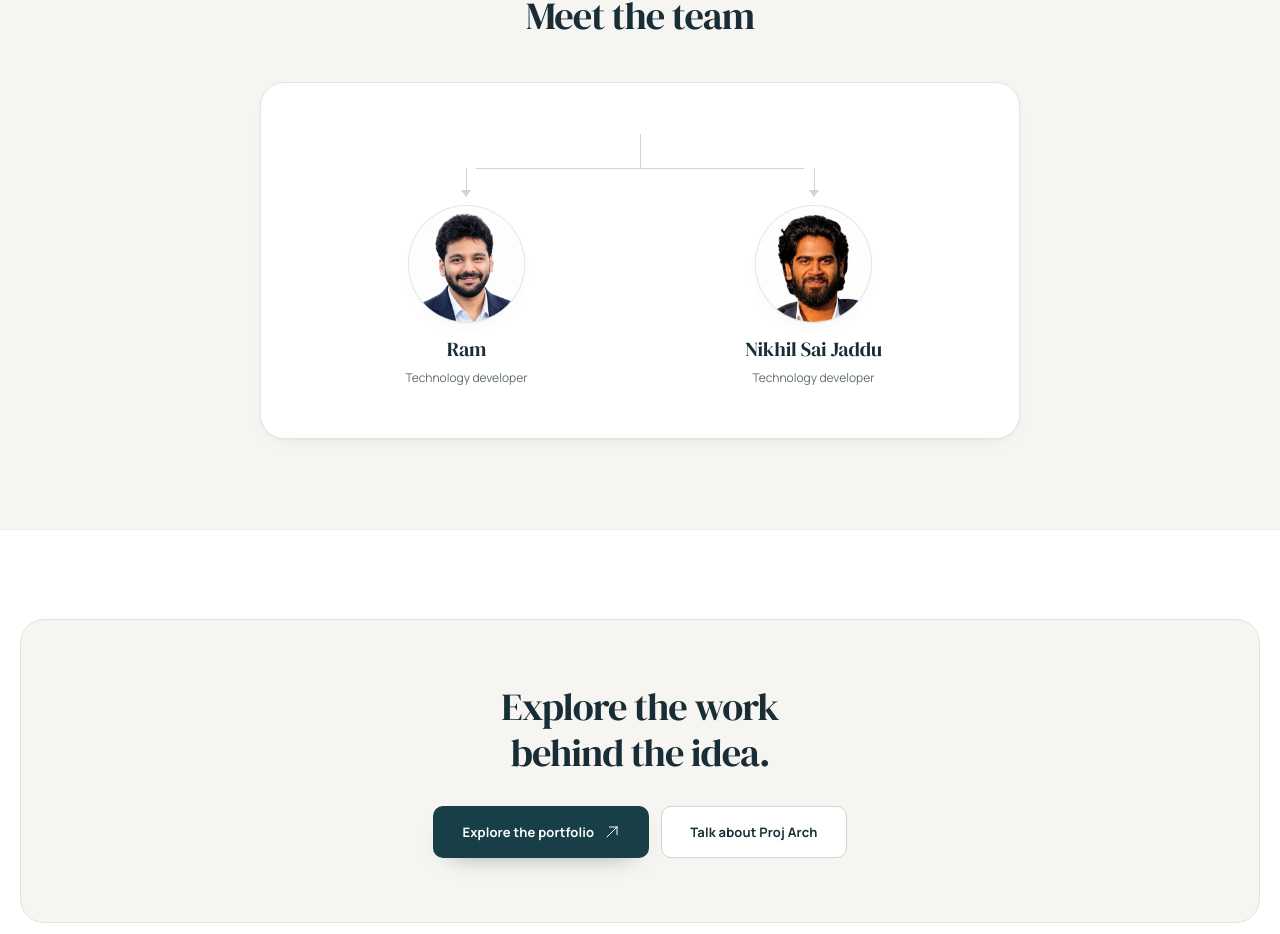
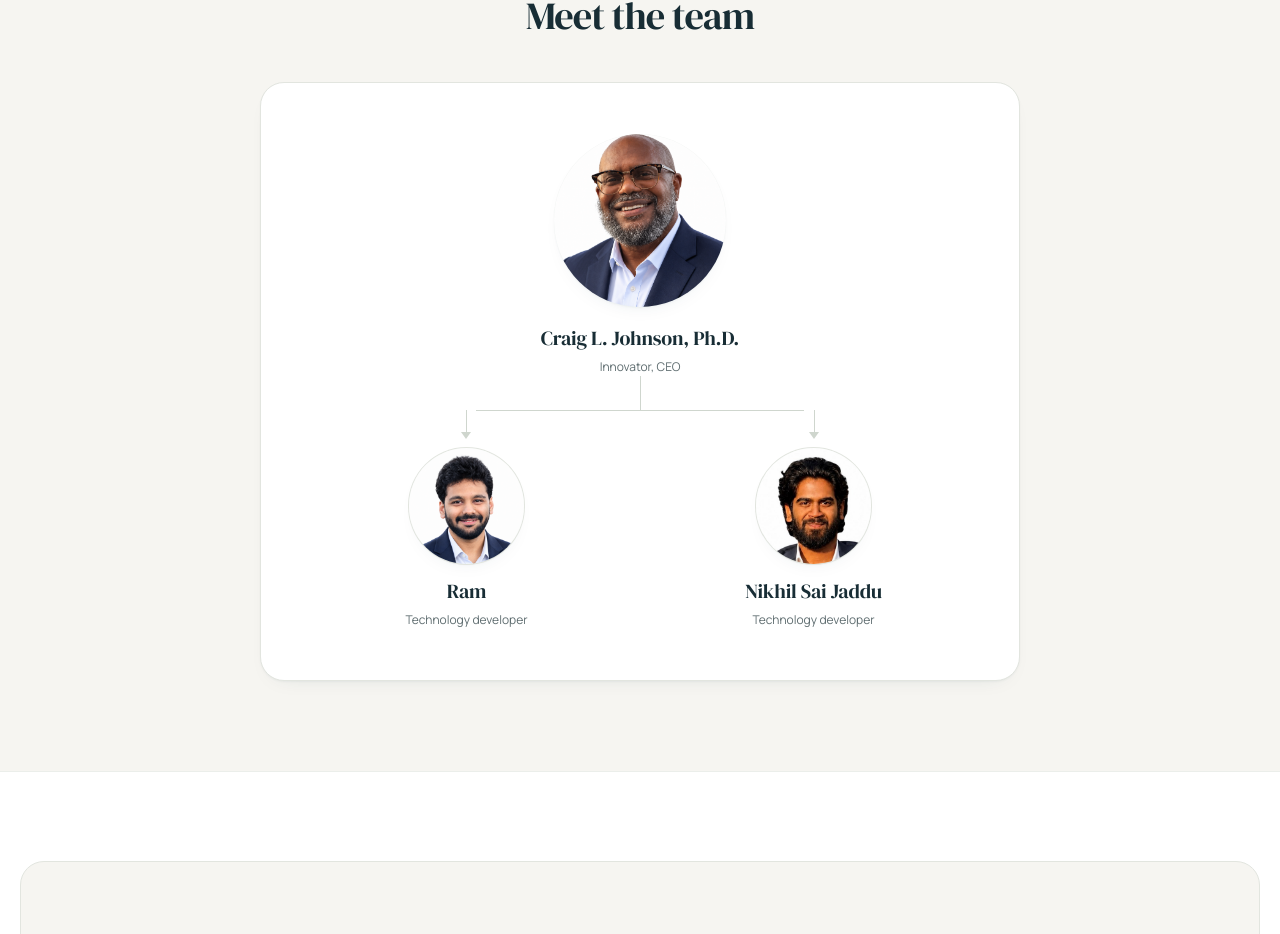
Before and after one commit to cj2025-personal/professor-portfolio-dashboard, a React (Create React App) app: page /proj-arch in a window 1280 px wide. Shown: the part 6055-6989 px from the top of the page. Built offline with nearby package versions, Linux system fonts and the light colour scheme; no server answers.

Commit message:
Always render Proj Arch lead portrait

```diff
--- a/public/content/archivyn.json
+++ b/public/content/archivyn.json
@@ -173,6 +173,7 @@
     "team": {
       "eyebrow": "The people behind the project",
       "title": "Meet the team",
+      "leadName": "Craig L. Johnson, Ph.D.",
       "leadRole": "Innovator, CEO",
       "leadPhoto": "/images/cj.png",
       "members": [
--- a/src/components/ArchivynPage.js
+++ b/src/components/ArchivynPage.js
@@ -333,11 +333,11 @@ export default function ArchivynPage() {
             connector branching down to the developers. No card grounds, which
             is what left the band mostly empty. */}
         <div className="pa-org" data-reveal style={{ '--pa-delay': '80ms' }}>
-          {scholar.name && <div className="pa-org__lead pa-org__node">
+          {(page.team.leadName || scholar.name) && <div className="pa-org__lead pa-org__node">
             {page.team.leadPhoto || scholar.photoUrl
-              ? <div className="pa-org__portrait pa-org__portrait--lead"><img src={page.team.leadPhoto || scholar.photoUrl} alt={scholar.name} loading="lazy" /></div>
-              : <span className="pa-org__monogram pa-org__monogram--lead" aria-hidden="true">{initials(scholar.name)}</span>}
-            <p className="pa-card-title">{scholar.name}</p>
+              ? <div className="pa-org__portrait pa-org__portrait--lead"><img src={page.team.leadPhoto || scholar.photoUrl} alt={page.team.leadName || scholar.name} loading="lazy" /></div>
+              : <span className="pa-org__monogram pa-org__monogram--lead" aria-hidden="true">{initials({ name: page.team.leadName || scholar.name })}</span>}
+            <p className="pa-card-title">{page.team.leadName || scholar.name}</p>
             <p className="pa-meta pa-org__role">{page.team.leadRole}</p>
           </div>}
           {page.team.members?.length > 0 && <ul className="pa-org__row">
```
